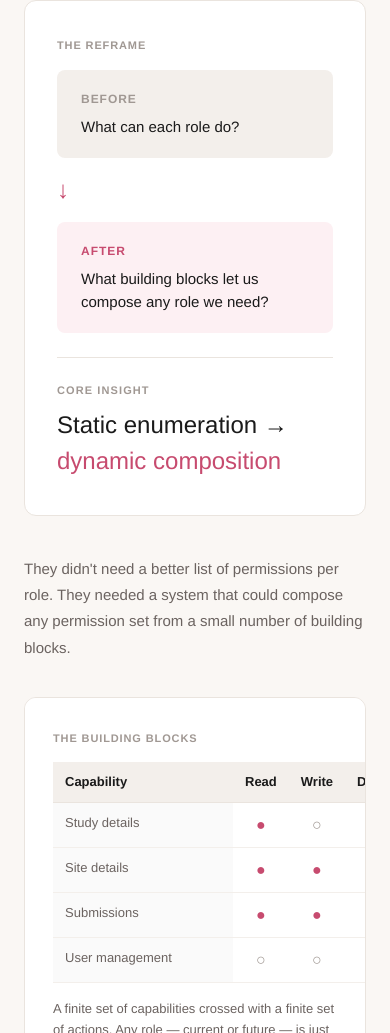
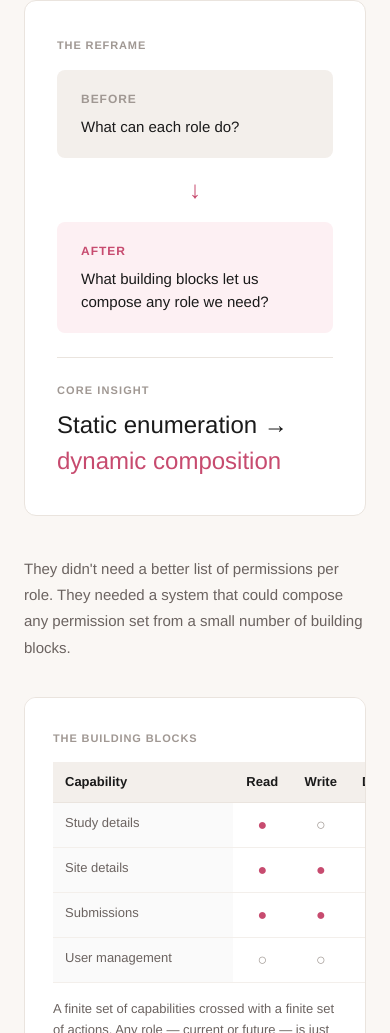
Before and after one commit to mansiragarwal/portfolio2026, a Next.js app: page /work/permissions in a window 390 px wide. Shown: the part 3016-4049 px from the top of the page. Built offline with nearby package versions, Linux system fonts and the light colour scheme.

Commit message:
updated phone view

```diff
--- a/app/about/page.tsx
+++ b/app/about/page.tsx
@@ -17,7 +17,7 @@ export default function AboutPage() {
 
       <main className="mx-auto max-w-[900px] px-12">
         <h1
-          className="text-[38px] text-[#C74B6F]"
+          className="text-[28px] text-[#C74B6F] md:text-[38px]"
           style={{
             fontFamily: "Helvetica Neue, Arial, sans-serif",
             marginTop: "60px",
--- a/app/page.tsx
+++ b/app/page.tsx
@@ -49,8 +49,9 @@ export default function Home() {
             className="mt-4 max-w-[540px] text-[15px] leading-[1.7] text-[#6B6360]"
             style={{ lineHeight: 1.7 }}
           >
-            Carnegie Mellon CS + HCI · New York City · 4 years in complex B2B
-            systems.
+            Carnegie Mellon CS + HCI · New York City ·
+            <br className="md:hidden" />
+            4 years in complex B2B systems.
           </p>
         </section>
 
--- a/app/work/components.tsx
+++ b/app/work/components.tsx
@@ -96,7 +96,9 @@ export function ReframeCard({
           <p className="text-[15px] font-medium text-[#1A1A1A]">{beforeText}</p>
         </div>
         <span className="hidden shrink-0 text-2xl text-[#C74B6F] md:inline" aria-hidden>→</span>
-        <span className="shrink-0 text-2xl text-[#C74B6F] md:hidden" aria-hidden>↓</span>
+        <div className="flex w-full justify-center md:hidden">
+          <span className="text-2xl text-[#C74B6F]" aria-hidden>↓</span>
+        </div>
         <div
           className="flex-1 rounded-lg bg-[#FDF0F3] p-5"
           style={{ padding: "20px 24px", borderRadius: "8px" }}
@@ -337,7 +339,9 @@ export function UnifiedInsightCard({
           <p className="text-[15px] font-medium text-[#1A1A1A]">{beforeText}</p>
         </div>
         <span className="hidden shrink-0 text-2xl text-[#C74B6F] md:inline" aria-hidden>→</span>
-        <span className="shrink-0 text-2xl text-[#C74B6F] md:hidden" aria-hidden>↓</span>
+        <div className="flex w-full justify-center md:hidden">
+          <span className="text-2xl text-[#C74B6F]" aria-hidden>↓</span>
+        </div>
         <div
           className="flex-1 rounded-lg bg-[#FDF0F3] p-5"
           style={{ padding: "20px 24px", borderRadius: "8px" }}
@@ -395,7 +399,7 @@ export function ComposabilityDemoGrid({
         {label}
       </p>
       <div
-        className="grid text-[13px]"
+        className="grid min-w-[360px] text-[13px]"
         style={{ gridTemplateColumns: "180px repeat(3, 1fr)" }}
       >
         <div
```
